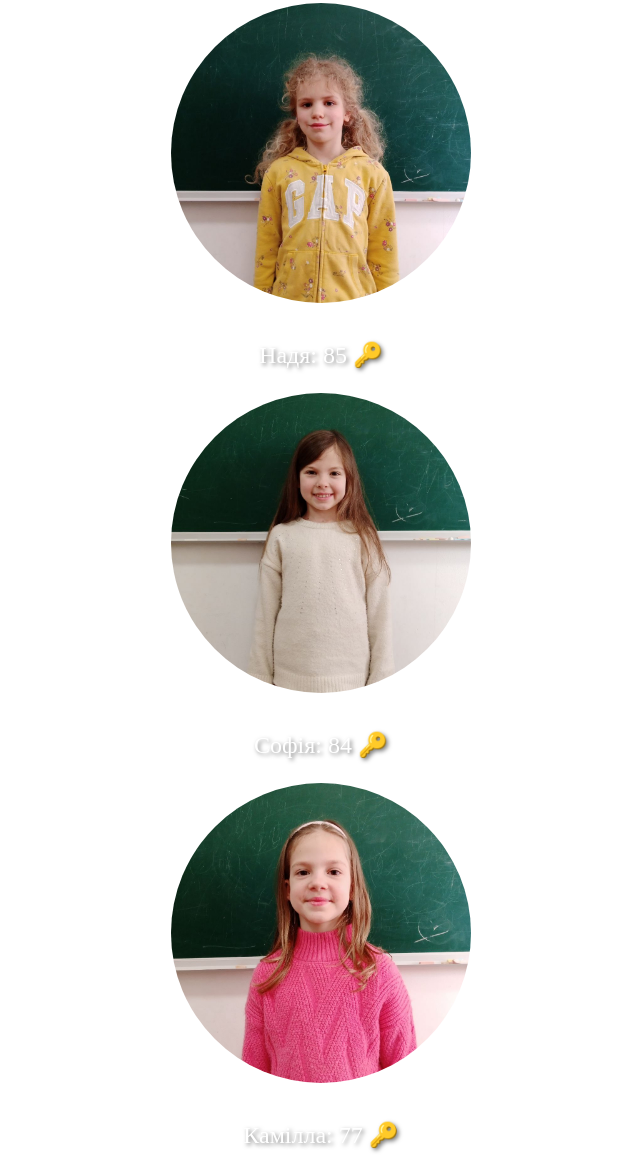
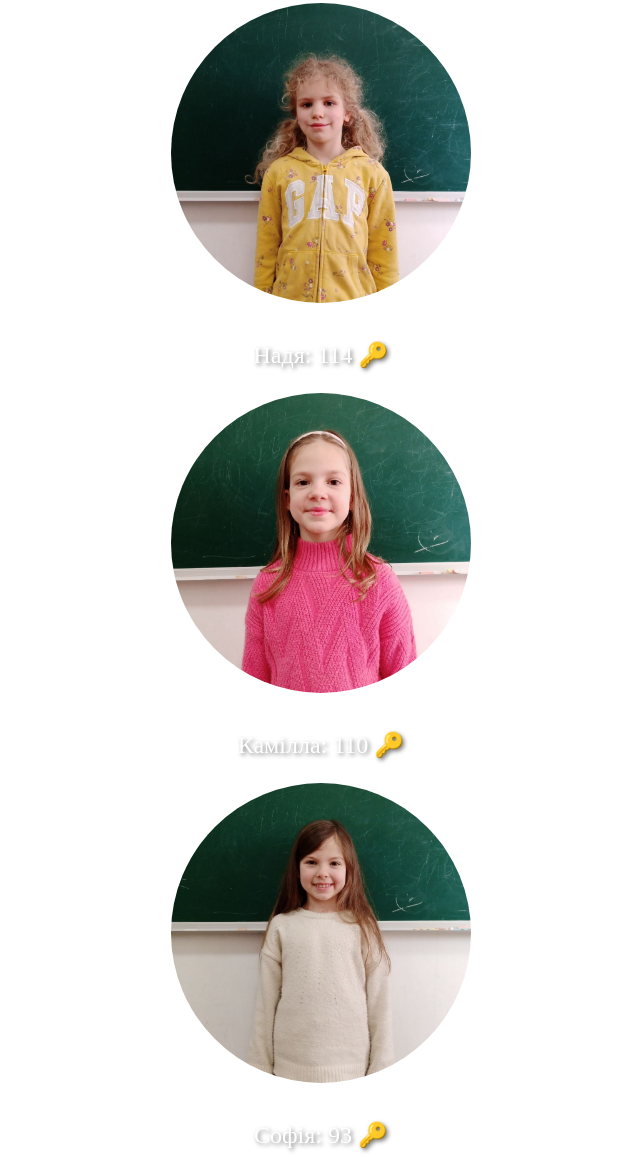
Before and after one commit to webroot-ua/discovery, a plain HTML site: page rating2.html in a window 1280 px wide. Shown: the part 175-1332 px from the top of the page, without its empty margins (319-959 px from the left). Drawn offline with Linux system fonts and the light colour scheme.

Commit message:
up 2 class

```diff
--- a/rating2.html
+++ b/rating2.html
@@ -62,13 +62,13 @@
 
 <script>
     const studentsData = [
-        { name: "Надя", photo: "nadia.jpg", grade: 85 },
-        { name: "Софія", photo: "sofia.jpg", grade: 84 },
-        { name: "Камілла", photo: "kamilla.jpg", grade: 77 },
-        { name: "Соня", photo: "sonia.jpg", grade: 75 },
+        { name: "Надя", photo: "nadia.jpg", grade: 114 },
+        { name: "Камілла", photo: "kamilla.jpg", grade: 110 },
+        { name: "Софія", photo: "sofia.jpg", grade: 93 },
+        { name: "Соня", photo: "sonia.jpg", grade: 85 },
+        { name: "Павло", photo: "pavlo.jpg", grade: 81 },
         { name: "Мелісса", photo: "melissa.jpg", grade: 74 },
-        { name: "Павло", photo: "pavlo.jpg", grade: 51 },
-        { name: "Матвій", photo: "matviy.jpg", grade: 40 },
+        { name: "Матвій", photo: "matviy.jpg", grade: 54 },
         { name: "Уляна", photo: "uliana.jpg", grade: 0 },
     ];
 
```
